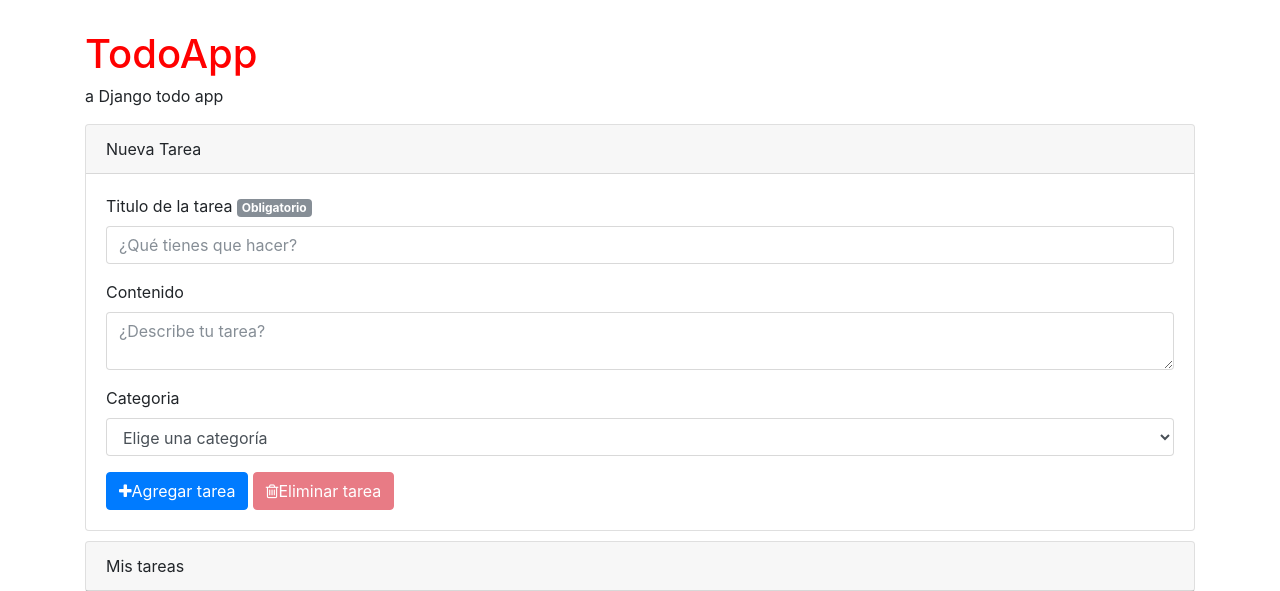
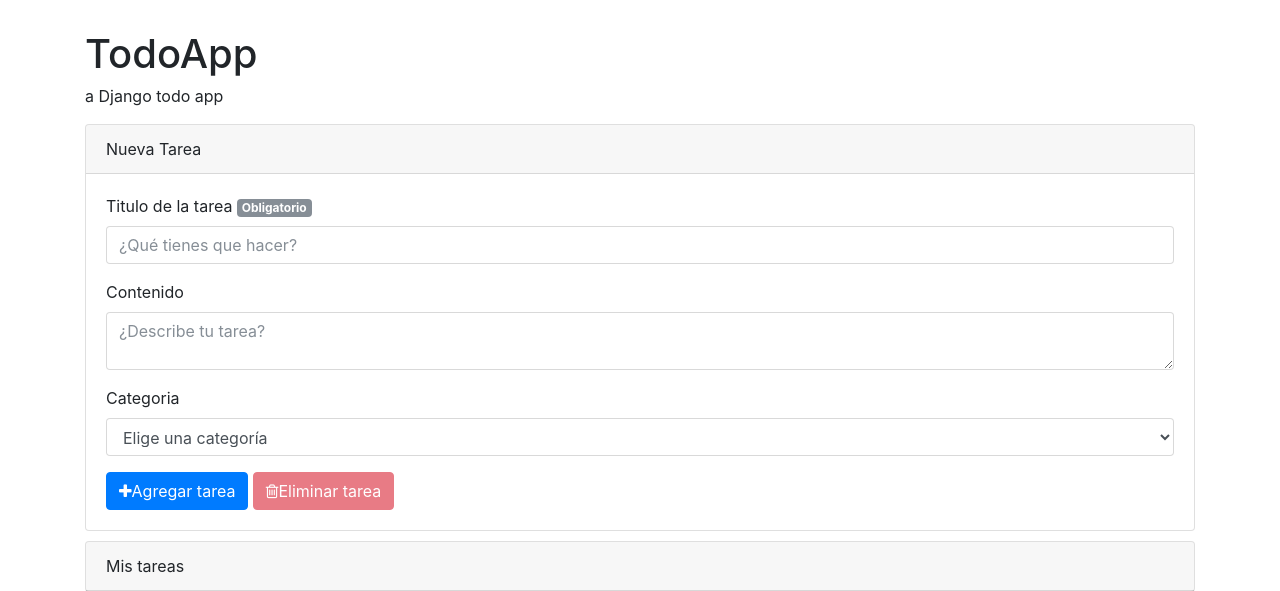
Before and after one commit to Aux-Ing-1/Auxiliar3-html-css, a Django app: template todoapp/templates/todoapp/index.html in a window 1280 px wide. Shown: the part 56-647 px from the top of the page. Run offline with Django 3.2, Linux system fonts and the light colour scheme; the template is opened without the code that fills it, so the values that code supplies are empty; some libraries are stand-ins or nearby versions.

Commit message:
Reset styles

```diff
--- a/todoapp/static/todoapp/style.css
+++ b/todoapp/static/todoapp/style.css
@@ -1,4 +1 @@
 /* Poner sus estilos acá */
-h1 {
-    color: red;
-}
```
